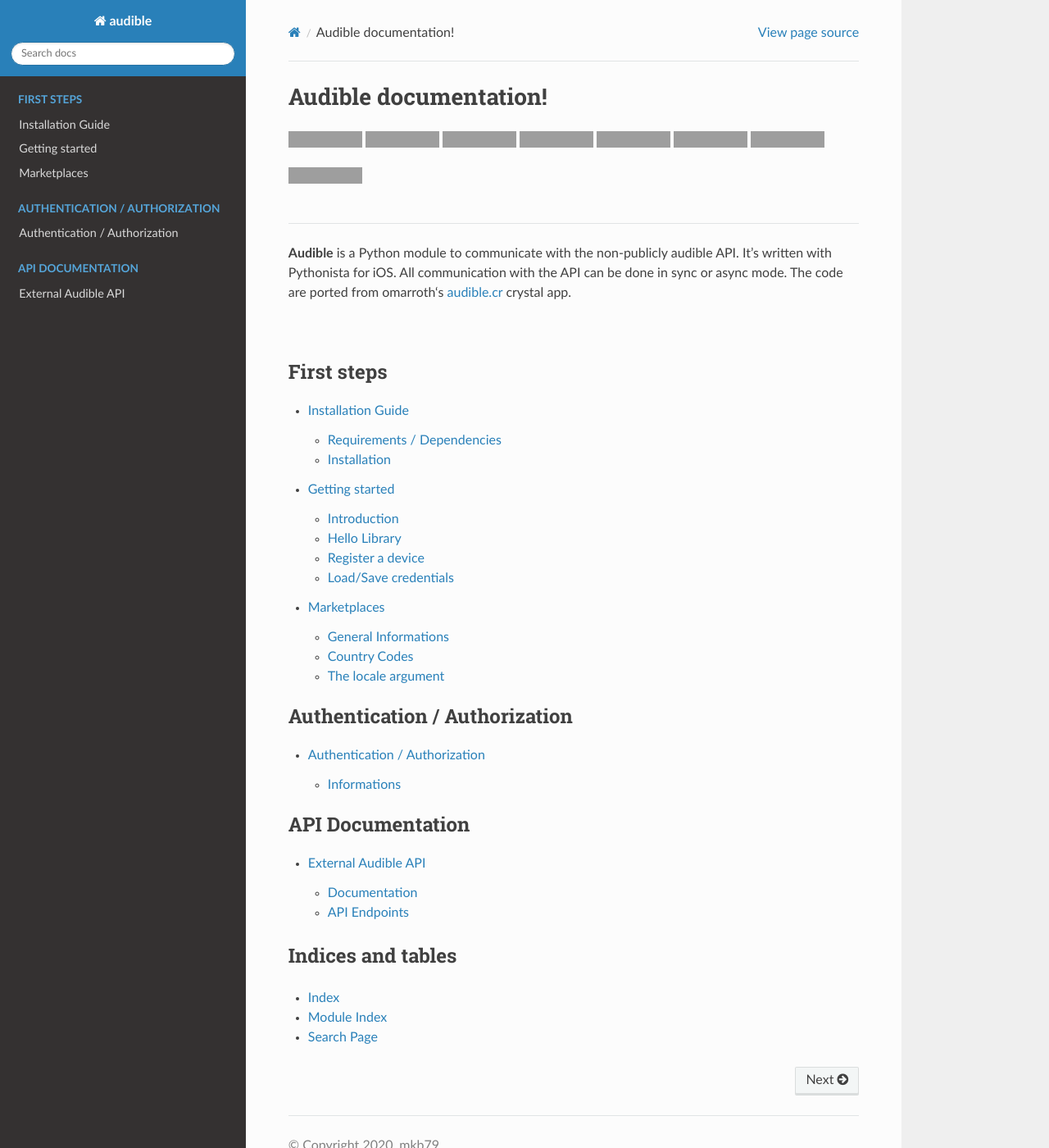
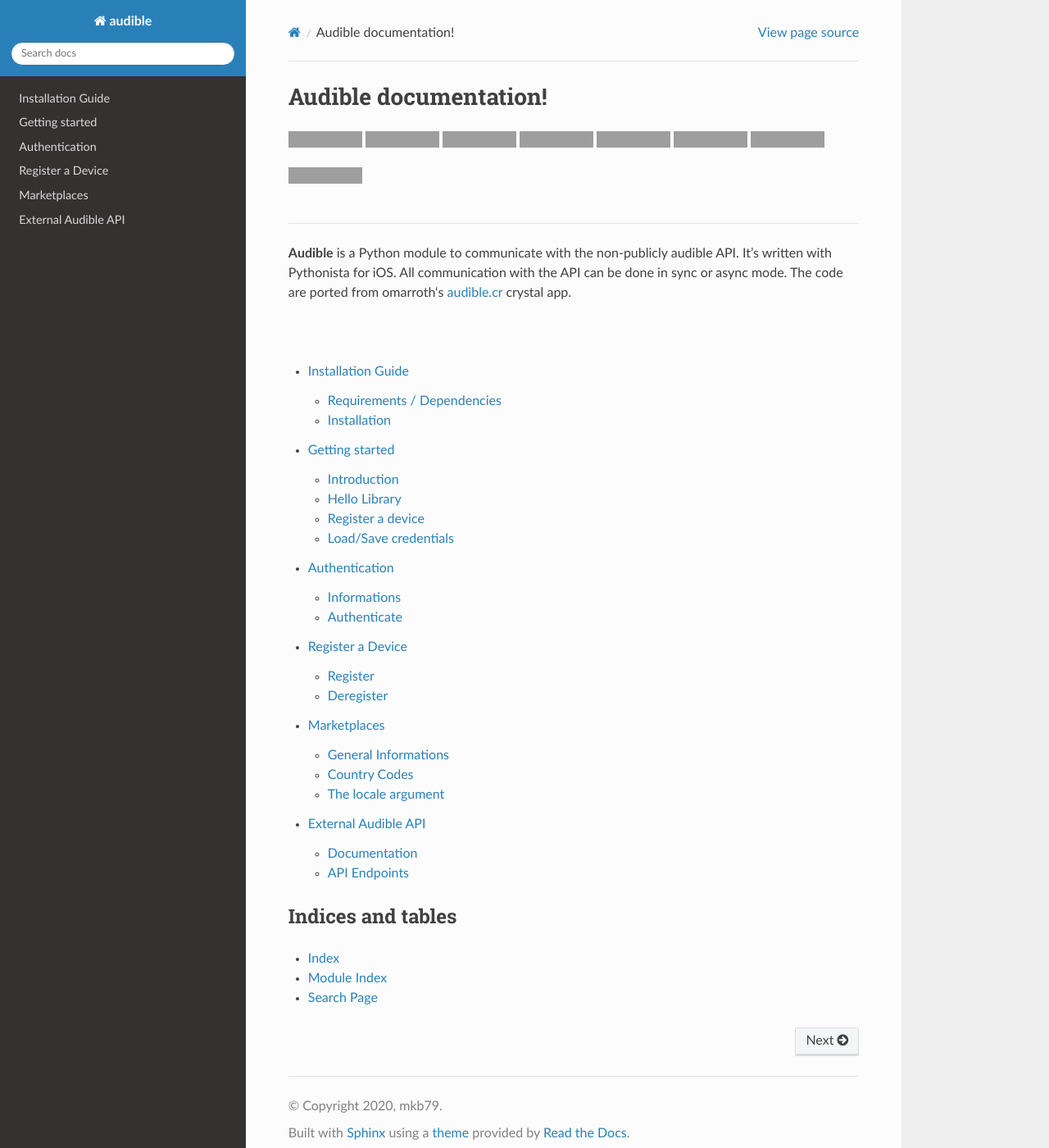
Before and after one commit to mkb79/Audible, a Sphinx documentation site: the page built from docs/source/index.rst, in a window 1280 px wide and 1400 px high. Shown: the whole window at 82% size. Built offline with Sphinx 7.4.7 and the Read the Docs theme 2.0.0, drawn with Linux system fonts in a browser that asks for light colours; grey boxes are pictures that could not be loaded.

Commit message:
some more additions to docs

```diff
--- a/docs/source/auth/auth.rst
+++ /dev/null
@@ -1,11 +0,0 @@
-.. _auth:
-
-
-******************************
-Authentication / Authorization
-******************************
-
-Informations
-============
-
-BlaBlaBla
--- a/docs/source/conf.py
+++ b/docs/source/conf.py
@@ -12,7 +12,7 @@
 #
 import os
 import sys
-sys.path.insert(0, os.path.abspath('../src'))
+sys.path.insert(0, os.path.abspath('../../src'))
 import audible
 
 
--- a/docs/source/index.rst
+++ b/docs/source/index.rst
@@ -37,24 +37,12 @@
 
 .. toctree::
    :maxdepth: 2
-   :caption: First steps
 
    intro/install
    intro/getting_started
-   intro/marketplaces
-
-
-.. toctree::
-   :maxdepth: 2
-   :caption: Authentication / Authorization
-
-   auth/auth
-
-
-.. toctree::
-   :maxdepth: 2
-   :caption: API Documentation
-
+   auth/authenticate
+   auth/register
+   marketplaces/marketplaces
    external_api
 
 
--- a/docs/source/intro/getting_started.rst
+++ b/docs/source/intro/getting_started.rst
@@ -29,6 +29,10 @@
    for book in library["items"]:
        print(book)
 
+.. note::
+
+   For available country codes take a look at :ref:`country_codes`.
+
 The example above will get the audible library for the authenticated user and
 the selected marketplace.
 
```
Also changed, not shown: docs/source/auth/authenticate.rst (added, +103 -0 lines), docs/source/auth/register.rst (added, +50 -0 lines), docs/source/marketplaces/marketplaces.rst (renamed from docs/source/intro/marketplaces.rst, +7 -0 lines), 1 other file.
